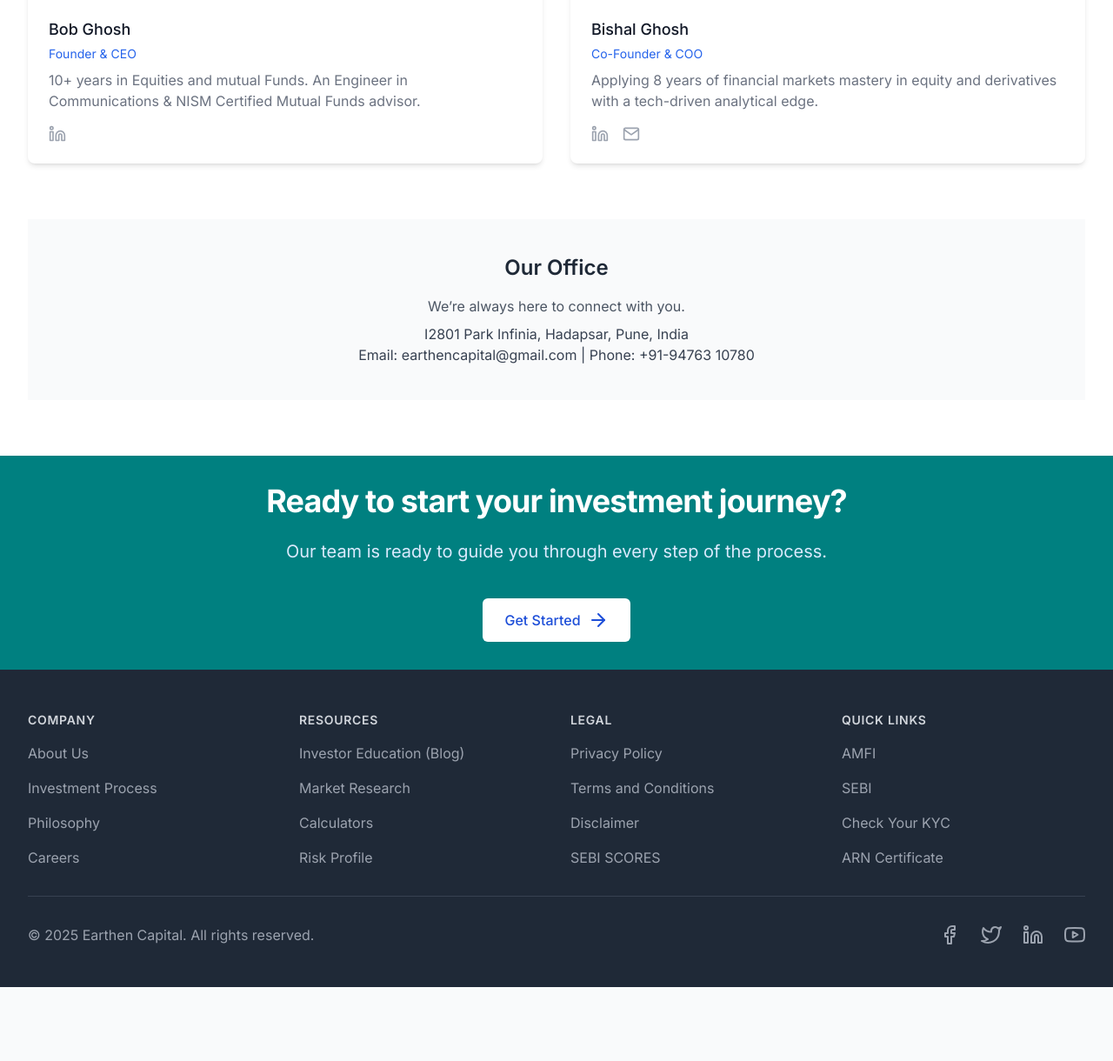
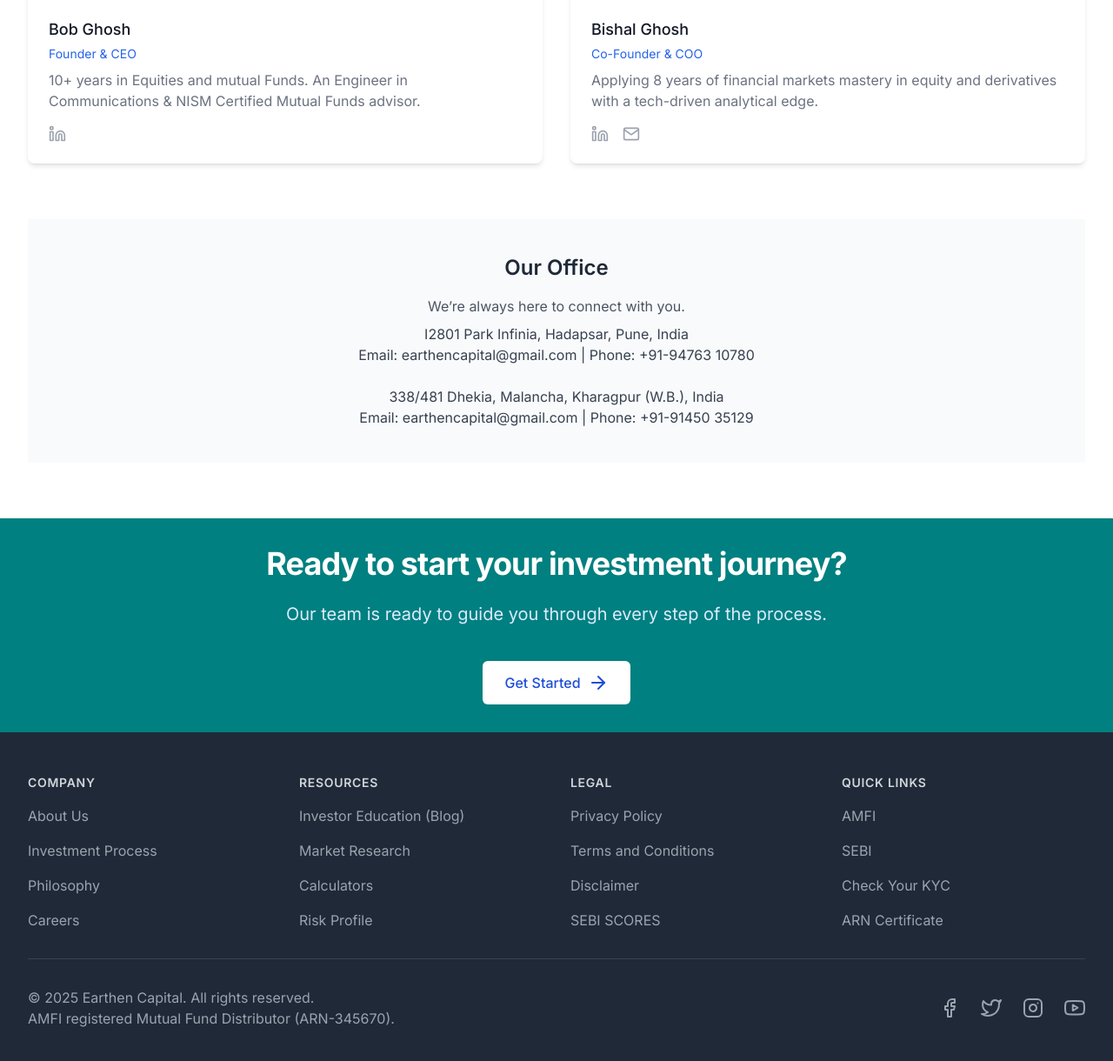
Before and after one commit to bobghosh91/bobghosh91.github.io, a Jekyll site: the page built from about.html, in a window 1280 px wide and 1400 px high, scrolled down 2055 px, cut to the strip 169-1389 px from the top of the window. Shown: the whole strip at 87% size. Built offline with Jekyll 4.4.1, drawn with Linux system fonts in a browser that asks for light colours; nearby versions of some CDN libraries; before the commit the page ends 3359 px from its top, so only the background shows below that.

Commit message:
update-v2.5

```diff
--- a/_includes/footer.html
+++ b/_includes/footer.html
@@ -41,28 +41,29 @@
                     <ul class="mt-4 space-y-4">
                         <li><a href="https://www.amfiindia.com/" target="_blank" class="text-base text-gray-400 hover:text-white">AMFI</a></li>
                         <li><a href="https://www.sebi.gov.in/" target="_blank" class="text-base text-gray-400 hover:text-white">SEBI</a></li>
-                        <li><a href="https://www.camskra.com/" target="_blank"" target="_blank" class="text-base text-gray-400 hover:text-white">Check Your KYC</a></li>
-                        <li><a href="#" class="text-base text-gray-400 hover:text-white">ARN Certificate</a></li>
+                        <li><a href="https://www.camskra.com/" target="_blank" class="text-base text-gray-400 hover:text-white">Check Your KYC</a></li>
+                        <li><a href="/assets/arn.pdf" target="_blank"  class="text-base text-gray-400 hover:text-white">ARN Certificate</a></li>
                     </ul>
                 </div>
             </div>
             <div class="mt-8 border-t border-gray-700 pt-8 md:flex md:items-center md:justify-between">
                 <div class="flex space-x-6 md:order-2">
-                    <a href="#" class="text-gray-400 hover:text-white">
+                    <a class="text-gray-400 hover:text-white">
                         <i data-feather="facebook" class="h-6 w-6"></i>
                     </a>
-                    <a href="#" class="text-gray-400 hover:text-white">
+                    <a class="text-gray-400 hover:text-white">
                         <i data-feather="twitter" class="h-6 w-6"></i>
                     </a>
-                    <a href="#" class="text-gray-400 hover:text-white">
-                        <i data-feather="linkedin" class="h-6 w-6"></i>
+                    <a class="text-gray-400 hover:text-white">
+                        <i data-feather="instagram" class="h-6 w-6"></i>
                     </a>
-                    <a href="#" class="text-gray-400 hover:text-white">
+                    <a class="text-gray-400 hover:text-white">
                         <i data-feather="youtube" class="h-6 w-6"></i>
                     </a>
                 </div>
                 <p class="mt-8 text-base text-gray-400 md:mt-0 md:order-1">
-                    &copy; 2025 Earthen Capital. All rights reserved.
+                    &copy; 2025 Earthen Capital. All rights reserved.<br/>
+                    AMFI registered Mutual Fund Distributor (ARN-345670).
                 </p>
             </div>
         </div>
--- a/about.html
+++ b/about.html
@@ -222,6 +222,15 @@ permalink: /about/
                     Email: earthencapital@gmail.com | Phone: +91-94763 10780
                   </p>
                 </div>
+                <br/>
+                <div class="max-w-4xl mx-auto text-center">
+                    <p class="text-gray-700 dark:text-gray-400">
+                      338/481 Dhekia, Malancha, Kharagpur (W.B.), India
+                    </p>
+                    <p class="text-gray-700 dark:text-gray-400">
+                      Email: earthencapital@gmail.com | Phone: +91-91450 35129
+                    </p>
+                  </div>
               </section>
 
         </div>
```
Also changed, not shown: _posts/2025-05-09-navigating-market-volatility.md (+1 -2 lines), _posts/2025-09-16-understand-mf-basics.md (+1 -1 lines), _posts/2025-09-18-rule-of-7531-sip-in-mf.md (+1 -1 lines), _posts/2025-09-21-bounce-back-ruin-rebuild-wealth.md (+1 -1 lines), 1 other file.
